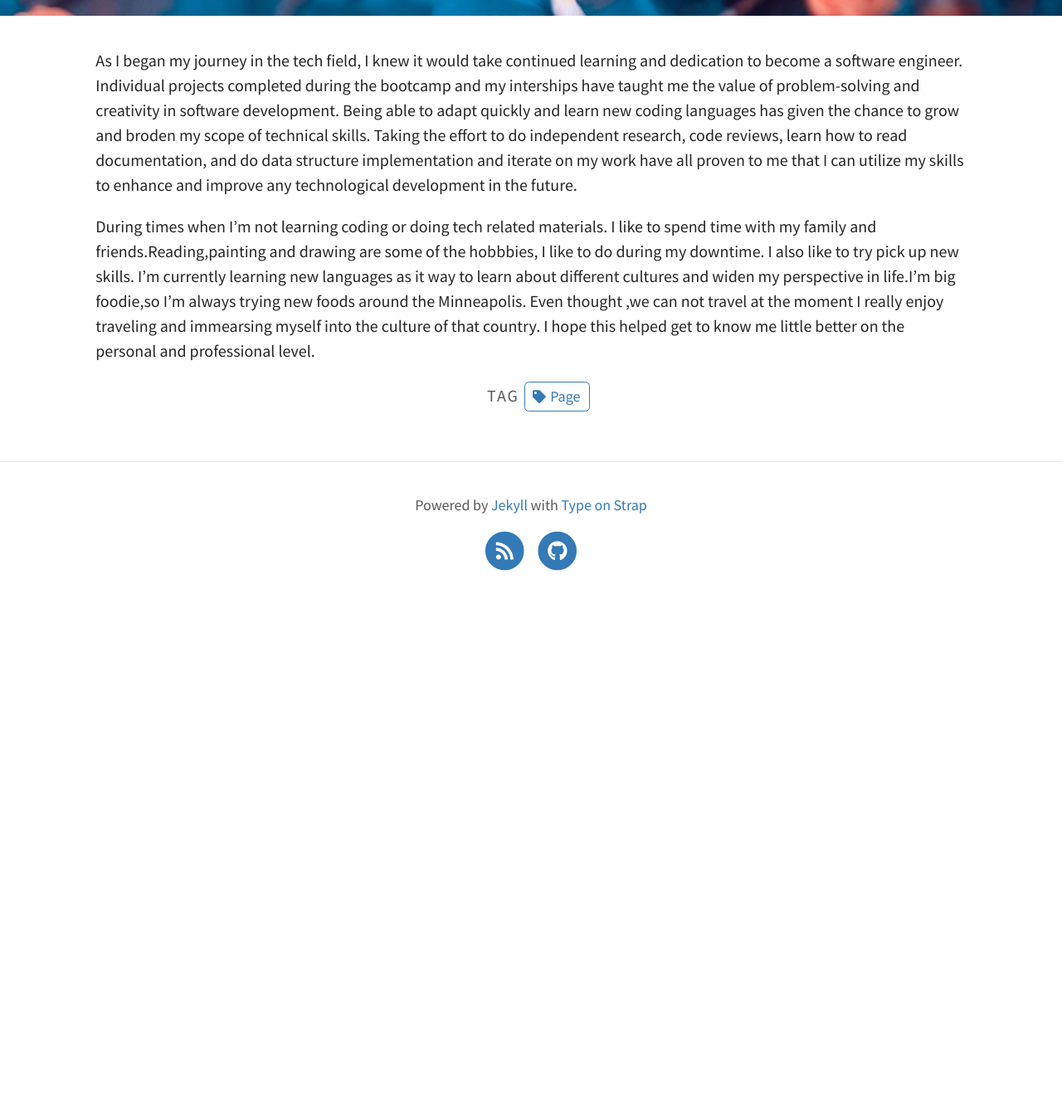
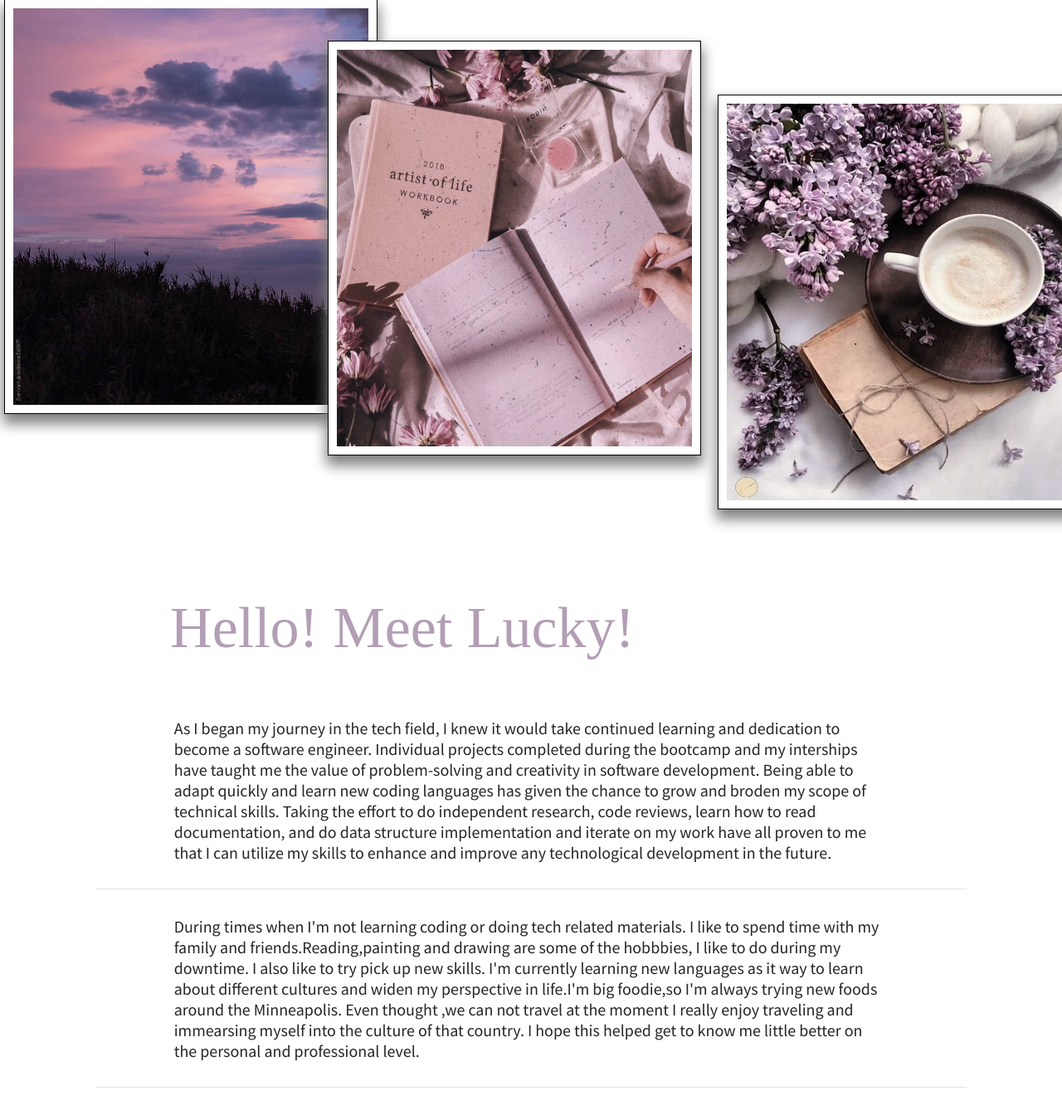
Before and after one commit to Luckyaden/personal_portfolio, a Jekyll site: the page built from pages/about.md, in a window 1280 px wide and 1400 px high, scrolled down 285 px. Shown: the top 1350 px of the window at 83% size. Built offline with Jekyll 4.4.1, drawn with Linux system fonts in a browser that asks for light colours; before the commit the page ends 1012 px from its top, so only the background shows below that.

Commit message:
add new pages

```diff
--- a/_layouts/home.liquid
+++ b/_layouts/home.liquid
@@ -23,7 +23,7 @@ layout: default
 
 <pre style="font-family:sans-serif;font-weight:100;">
 
-<aside style="text-align:center;font-family:sans-serif;font-weight:bold;font-size:30px;position:relative;right:7cd0px;">Welcome To My Page</aside>
+<aside style="text-align:center;font-family:sans-serif;font-weight:bold;font-size:30px;position:relative;right:70px;">Welcome To My Page</aside>
                 My name is Lucky Aden and welcome to personal porfolio.
                 Here you will know more about me , through my profolio
                 you will see open/closed sources projects I have done so
--- a/pages/about.md
+++ b/pages/about.md
@@ -2,10 +2,28 @@
 layout: page
 title: About Me
 permalink: /about/
-feature-img: "assets/img/pexels/roses-garden.jpg"
-tags: [Page]
 ---
+<div>
+<img src="/personal_portfolio/assets/img/pexels/hike.JPG" alt="Girl in a jacket" style="float:left;position:relative;right:110px;bottom:30px;border: solid white 10px;padding:10px;background-color:white;border:solid #000 0.5px;box-shadow: 0px 10px 15px 2px grey;width:450px;height:500px">
+</div>
+<div>
+<img src="/personal_portfolio/assets/img/pexels/original.jpeg" alt="Girl in a jacket" style="float:center;position:relative;right:170px;top:20px;border: solid white 10px;padding:10px;background-color:white;border:solid #000 0.5px;box-shadow: 0px 10px 15px 2px grey;width:450px;height:500px">
+</div>
+<div>
+<img src="/personal_portfolio/assets/img/pexels/coffee.JPG" alt="Girl in a jacket" style="float:right;position:relative;left:150px;bottom:420px;border: solid white 10px;padding:10px;background-color:white;border:solid #000 0.5px;box-shadow: 0px 10px 15px 2px grey;width:450px;height:500px">
+</div>
+<div style="font-family:Brush Script MT;text-align:center;font-size:70px;position:relative;top:170px;left:70px;color:#b39eb5;">
+<p>
+Hello! Meet Lucky!
+</p>
+</div>
+<div style="position:relative;bottom:200px;">
+<article>
 As I began my journey in the tech field, I knew it would take continued learning and dedication to become a software engineer. Individual projects completed during the bootcamp and my interships have taught me the value of problem-solving and creativity in software development. Being able to adapt quickly and learn new coding languages has given the chance to grow and broden my scope of technical skills. Taking the effort to do independent research, code reviews, learn how to read documentation, and do data structure implementation and iterate on my work have all proven to me that I can utilize my skills to enhance and improve any technological development in the future.
+</article>
 
+<article>
+During times when I'm not learning coding or doing tech related materials. I like to spend time with my family and friends.Reading,painting and drawing are some of the hobbbies, I like to do during my downtime. I also  like to try pick up new skills. I'm currently learning new languages as it way to learn about different cultures and widen my perspective in life.I'm big foodie,so I'm always trying new foods around the Minneapolis. Even thought ,we can not travel at the moment I really enjoy traveling and immearsing myself into the culture of that country. I hope this helped get to know me little better on the personal and professional level.
+</article>
 
-During times when I'm not learning coding or doing tech related materials. I like to spend time with my family and friends.Reading,painting and drawing are some of the hobbbies, I like to do during my downtime. I also  like to try pick up new skills. I'm currently learning new languages as it way to learn about different cultures and widen my perspective in life.I'm big foodie,so I'm always trying new foods around the Minneapolis. Even thought ,we can not travel at the moment I really enjoy traveling and immearsing myself into the culture of that country. I hope this helped get to know me little better on the personal and professional level.
+</div>
```
Also changed, not shown: pages/gallery.md (+1 -0 lines), pages/portfolio.md (+8 -2 lines), 1 other file.
